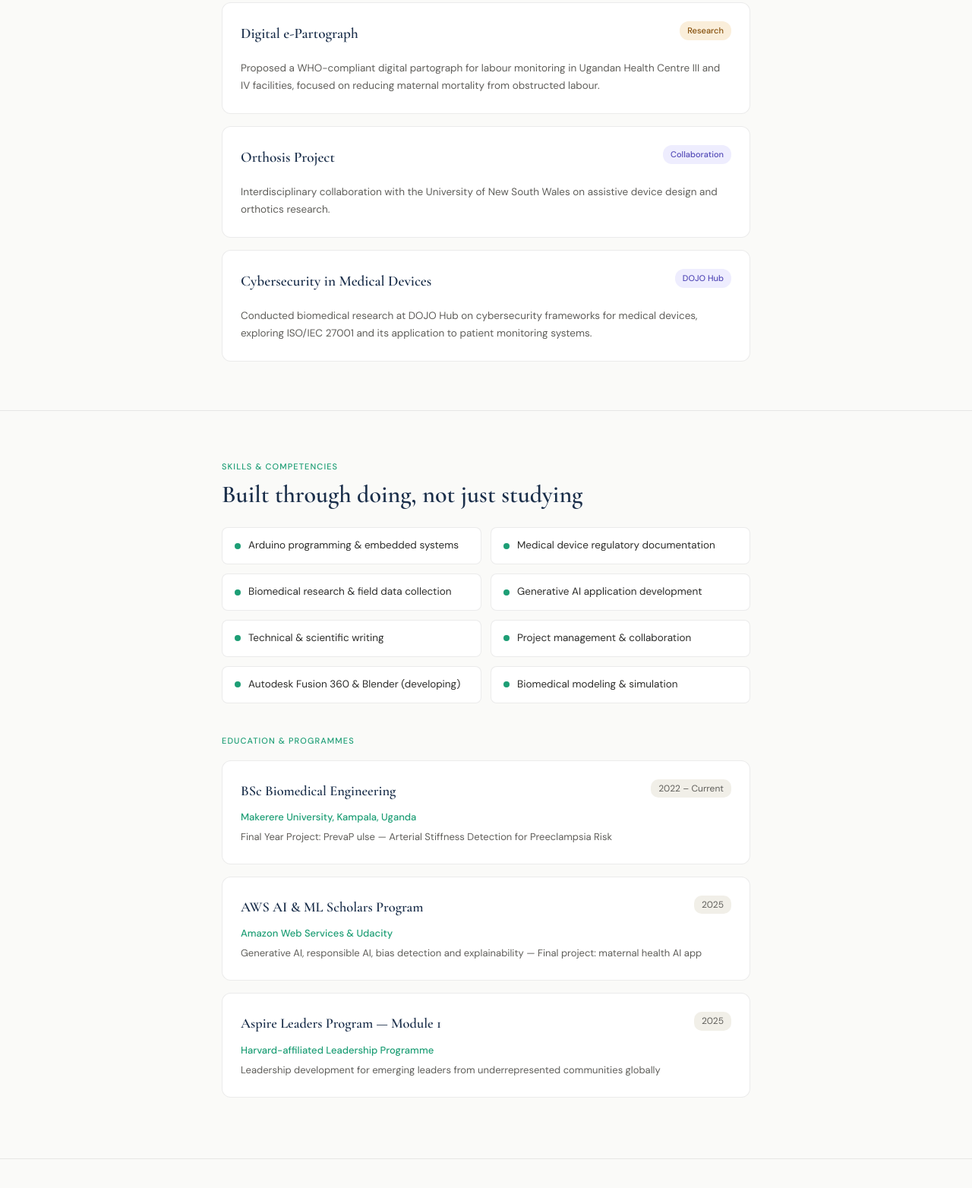
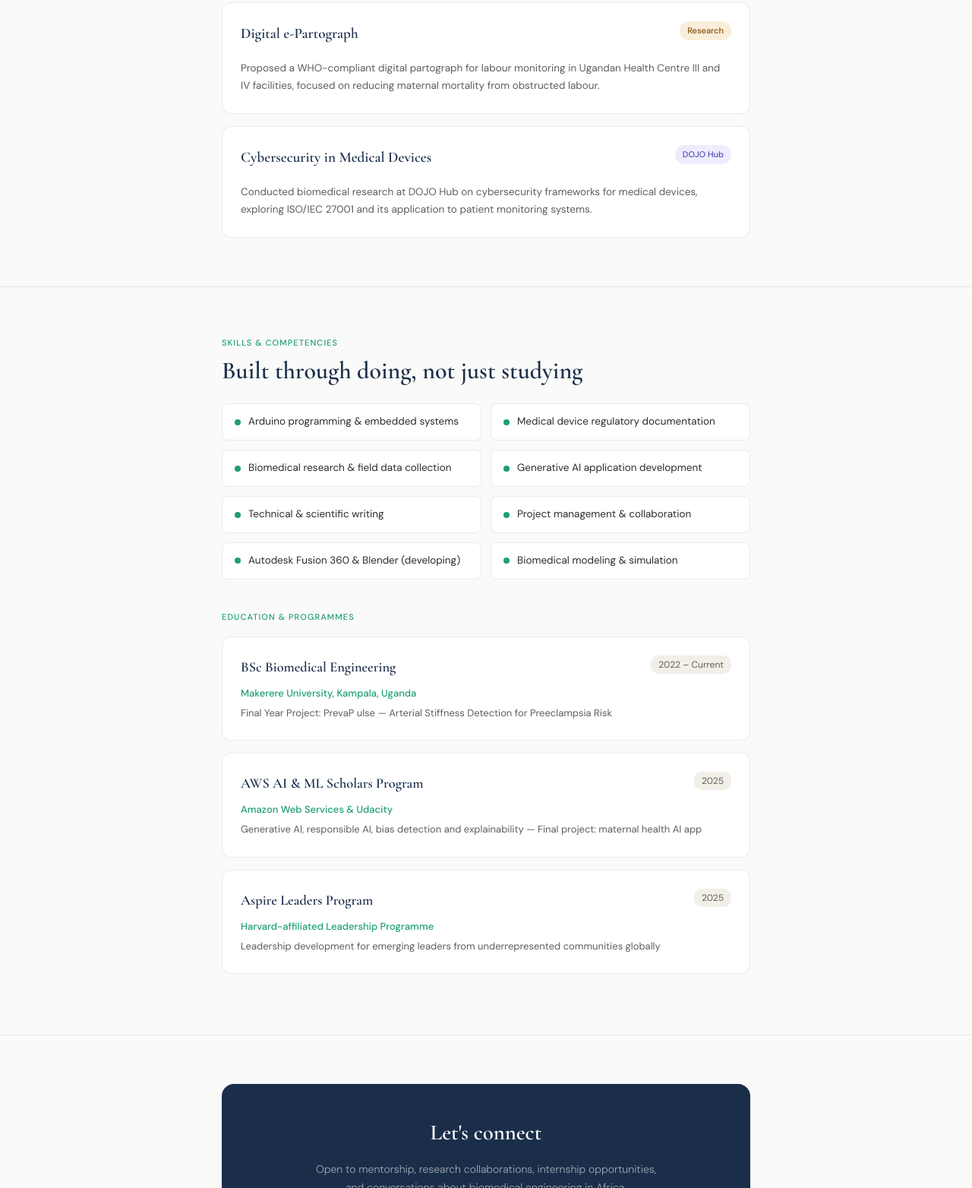
Before and after one commit to NANKINGA-NAJIDIYAH/portfolio, a plain HTML site: page index.html in a window 1280 px wide. Shown: the part 2287-3851 px from the top of the page at 76% size. Drawn offline with nearby package versions, Linux system fonts and the light colour scheme.

Commit message:
Update index.html

```diff
--- a/index.html
+++ b/index.html
@@ -154,10 +154,6 @@ footer{text-align:center;padding:2rem;font-size:12px;color:var(--muted);border-t
       <p class="project-desc">Proposed a WHO-compliant digital partograph for labour monitoring in Ugandan Health Centre III and IV facilities, focused on reducing maternal mortality from obstructed labour.</p>
     </div>
     <div class="project-card">
-      <div class="project-top"><div class="project-title">Orthosis Project</div><span class="project-badge internship">Collaboration</span></div>
-      <p class="project-desc">Interdisciplinary collaboration with the University of New South Wales on assistive device design and orthotics research.</p>
-    </div>
-    <div class="project-card">
       <div class="project-top"><div class="project-title">Cybersecurity in Medical Devices</div><span class="project-badge internship">DOJO Hub</span></div>
       <p class="project-desc">Conducted biomedical research at DOJO Hub on cybersecurity frameworks for medical devices, exploring ISO/IEC 27001 and its application to patient monitoring systems.</p>
     </div>
@@ -194,7 +190,7 @@ footer{text-align:center;padding:2rem;font-size:12px;color:var(--muted);border-t
         <div class="edu-detail">Generative AI, responsible AI, bias detection and explainability — Final project: maternal health AI app</div>
       </div>
       <div class="edu-card">
-        <div class="edu-top"><div class="edu-title">Aspire Leaders Program — Module 1</div><span class="edu-year">2025</span></div>
+        <div class="edu-top"><div class="edu-title">Aspire Leaders Program </div><span class="edu-year">2025</span></div>
         <div class="edu-school">Harvard-affiliated Leadership Programme</div>
         <div class="edu-detail">Leadership development for emerging leaders from underrepresented communities globally</div>
       </div>
```
